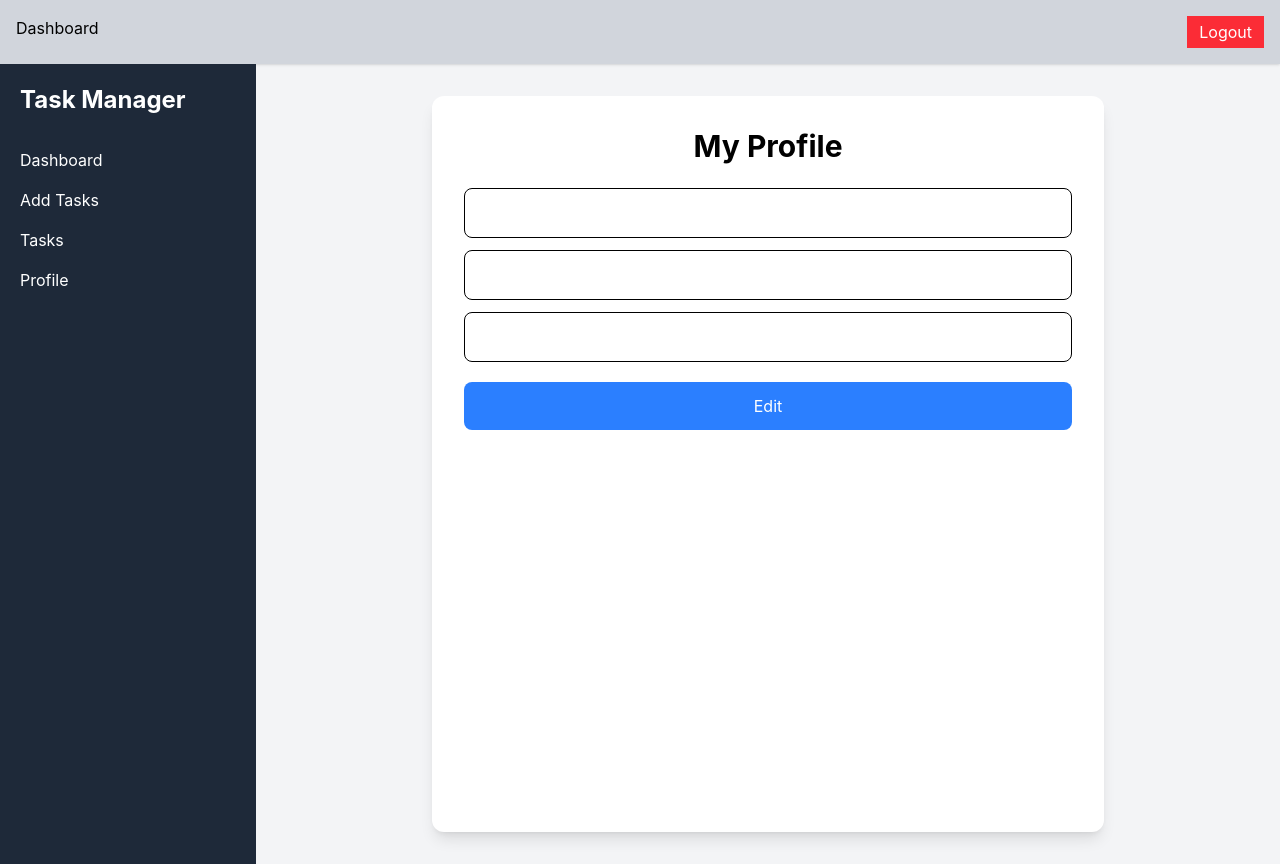
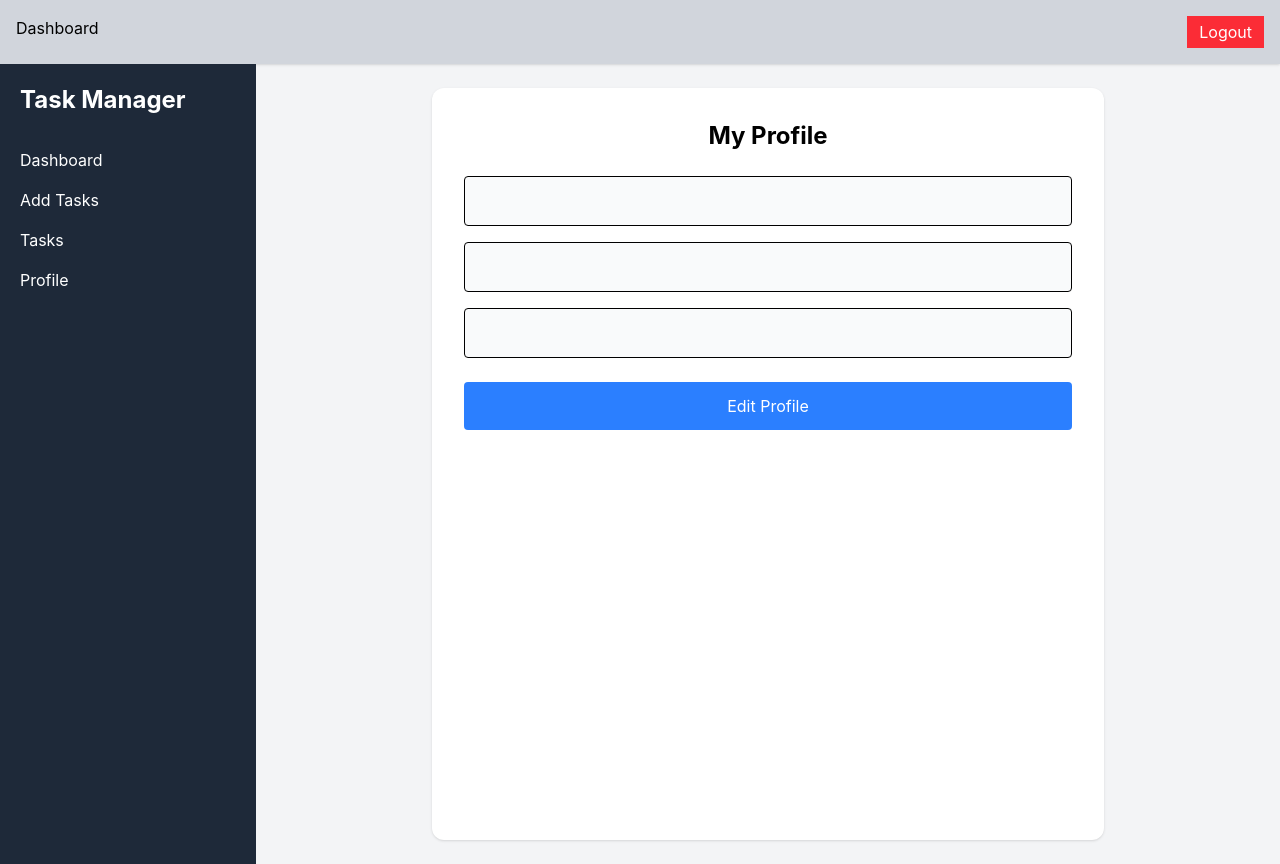
Before and after one commit to ANIKETPATIL0012/TaskManager, a React (Vite) app: page /profile in a window 1280 px wide. Built offline with nearby package versions, Linux system fonts and the light colour scheme; sample sign-in values are in the browser's storage.

Commit message:
first commit

```diff
--- a/src/components/ProtectedRoute.jsx
+++ b/src/components/ProtectedRoute.jsx
@@ -1,10 +1,7 @@
-
 import { Navigate } from "react-router-dom";
 
 export default function ProtectedRoute({ children }) {
-  const user = JSON.parse(
-    localStorage.getItem("loggedInUser")
-  );
+  const user = JSON.parse(localStorage.getItem("loggedInUser"));
 
   return user ? children : <Navigate to="/" />;
 }
--- a/src/pages/Login.jsx
+++ b/src/pages/Login.jsx
@@ -10,22 +10,16 @@ export default function Login() {
   const handleLogin = (e) => {
     e.preventDefault();
 
-    const users =
-      JSON.parse(localStorage.getItem("users")) || [];
+    const users = JSON.parse(localStorage.getItem("users")) || [];
 
     const user = users.find(
       (u) =>
-        u.email.trim().toLowerCase() ===
-          email.trim().toLowerCase() &&
+        u.email.trim().toLowerCase() === email.trim().toLowerCase() &&
         u.password === password
     );
 
     if (user) {
-      localStorage.setItem(
-        "loggedInUser",
-        JSON.stringify(user)
-      );
-
+      localStorage.setItem("loggedInUser", JSON.stringify(user));
       navigate("/dashboard");
     } else {
       alert("Invalid Email or Password");
@@ -33,12 +27,12 @@ export default function Login() {
   };
 
   return (
-    <div className="h-screen flex justify-center items-center bg-gray-100 px-4">
+    <div className="min-h-screen flex items-center justify-center bg-gray-100 px-4">
       <form
         onSubmit={handleLogin}
-        className="bg-white p-6 rounded-xl shadow w-full max-w-md"
+        className="bg-white w-full max-w-md p-6 rounded-xl shadow"
       >
-        <h1 className="text-2xl font-bold mb-5 text-center">
+        <h1 className="text-2xl font-bold text-center mb-5">
           Login
         </h1>
 
@@ -61,7 +55,7 @@ export default function Login() {
           Login
         </button>
 
-        <p className="text-center mt-3">
+        <p className="text-center mt-3 text-sm">
           No account?
           <Link to="/signup" className="text-blue-600 ml-1">
             Signup
--- a/src/pages/Profile.jsx
+++ b/src/pages/Profile.jsx
@@ -3,99 +3,76 @@ import Sidebar from "../components/Sidebar";
 import Navbar from "../components/Navbar";
 
 export default function Profile() {
-  const currentUser = JSON.parse(
-    localStorage.getItem("loggedInUser")
-  );
+  const user = JSON.parse(localStorage.getItem("loggedInUser"));
 
-  const [form, setForm] = useState({
-    id: currentUser?.id,
-    name: currentUser?.name,
-    email: currentUser?.email,
-    password: currentUser?.password,
+  const [isEditing, setIsEditing] = useState(false);
+
+  const [formData, setFormData] = useState({
+    name: user?.name || "",
+    email: user?.email || "",
+    password: user?.password || "",
   });
 
-  const [edit, setEdit] = useState(false);
-
   const handleChange = (e) => {
-    setForm({ ...form, [e.target.name]: e.target.value });
+    setFormData({ ...formData, [e.target.name]: e.target.value });
   };
 
-  const save = () => {
-    let users =
-      JSON.parse(localStorage.getItem("users")) || [];
+  const saveProfile = () => {
+    localStorage.setItem("loggedInUser", JSON.stringify(formData));
+    localStorage.setItem("users", JSON.stringify([formData]));
 
-    const updated = users.map((u) =>
-      u.id === form.id ? form : u
-    );
-
-    localStorage.setItem(
-      "users",
-      JSON.stringify(updated)
-    );
-
-    localStorage.setItem(
-      "loggedInUser",
-      JSON.stringify(form)
-    );
-
-    alert("Profile updated");
-    setEdit(false);
+    alert("Profile Updated Successfully");
+    setIsEditing(false);
   };
 
   return (
-    <div className="min-h-screen bg-gray-100">
+    <div className="min-h-screen bg-gray-100 flex flex-col">
       <Navbar />
 
-      <div className="flex flex-col md:flex-row">
+      <div className="flex flex-col md:flex-row flex-1">
+        <div className="hidden md:block">
           <Sidebar />
+        </div>
 
-        <div className="flex-1 flex justify-center p-3 sm:p-4 md:p-8">
-          <div className="bg-white w-full max-w-2xl rounded-xl shadow-lg p-4 sm:p-6 md:p-8">
+        <div className="flex-1 p-4 md:p-6 flex justify-center">
+          <div className="bg-white w-full max-w-2xl rounded-xl shadow p-5 md:p-8">
+            <h1 className="text-2xl font-bold text-center mb-6">My Profile</h1>
 
-            <h1 className="text-xl sm:text-2xl md:text-3xl font-bold text-center mb-6">
-              My Profile
-            </h1>
-
+            <div className="space-y-4">
               <input
                 name="name"
-              value={form.name}
-              disabled={!edit}
+                value={formData.name}
+                disabled={!isEditing}
                 onChange={handleChange}
-              className="w-full border rounded-lg p-3 mb-3"
+                className="w-full border p-3 rounded bg-gray-50"
               />
 
               <input
                 name="email"
-              value={form.email}
-              disabled={!edit}
+                value={formData.email}
+                disabled={!isEditing}
                 onChange={handleChange}
-              className="w-full border rounded-lg p-3 mb-3"
+                className="w-full border p-3 rounded bg-gray-50"
               />
 
               <input
                 name="password"
                 type="password"
-              value={form.password}
-              disabled={!edit}
+                value={formData.password}
+                disabled={!isEditing}
                 onChange={handleChange}
-              className="w-full border rounded-lg p-3 mb-5"
+                className="w-full border p-3 rounded bg-gray-50"
               />
+            </div>
 
-            {!edit ? (
             <button
-                onClick={() => setEdit(true)}
-                className="w-full bg-blue-500 text-white py-3 rounded-lg"
+              onClick={() => (isEditing ? saveProfile() : setIsEditing(true))}
+              className={`w-full mt-6 p-3 rounded text-white ${
+                isEditing ? "bg-green-500" : "bg-blue-500"
+              }`}
             >
-                Edit
+              {isEditing ? "Save Changes" : "Edit Profile"}
             </button>
-            ) : (
-              <button
-                onClick={save}
-                className="w-full bg-green-500 text-white py-3 rounded-lg"
-              >
-                Save
-              </button>
-            )}
           </div>
         </div>
       </div>
--- a/src/pages/Signup.jsx
+++ b/src/pages/Signup.jsx
@@ -23,13 +23,10 @@ export default function Signup() {
       return;
     }
 
-    let users =
-      JSON.parse(localStorage.getItem("users")) || [];
+    let users = JSON.parse(localStorage.getItem("users")) || [];
 
     const exists = users.find(
-      (u) =>
-        u.email.trim().toLowerCase() ===
-        form.email.trim().toLowerCase()
+      (u) => u.email.trim().toLowerCase() === form.email.trim().toLowerCase(),
     );
 
     if (exists) {
@@ -46,24 +43,19 @@ export default function Signup() {
 
     users.push(newUser);
 
-    localStorage.setItem(
-      "users",
-      JSON.stringify(users)
-    );
+    localStorage.setItem("users", JSON.stringify(users));
 
     alert("Signup successful");
     navigate("/");
   };
 
   return (
-    <div className="h-screen flex justify-center items-center bg-gray-100 px-4">
+    <div className="min-h-screen flex items-center justify-center bg-gray-100 px-4">
       <form
         onSubmit={handleSubmit}
-        className="bg-white p-6 rounded-xl shadow w-full max-w-md"
+        className="bg-white w-full max-w-md p-6 rounded-xl shadow"
       >
-        <h1 className="text-2xl font-bold mb-5 text-center">
-          Signup
-        </h1>
+        <h1 className="text-2xl font-bold text-center mb-5">Signup</h1>
 
         <input
           name="name"
@@ -103,7 +95,7 @@ export default function Signup() {
           Signup
         </button>
 
-        <p className="text-center mt-3">
+        <p className="text-center mt-3 text-sm">
           Already have account?
           <Link to="/" className="text-blue-600 ml-1">
             Login
```
Lines whose indentation alone changed are shown as unchanged.
